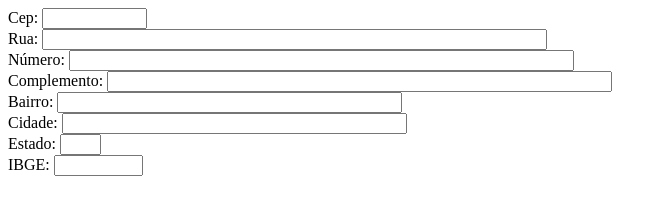
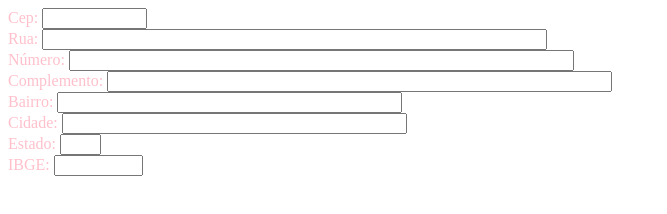
Before and after one commit to ArturSaade/jsonViaCep, a plain HTML site: page index.html in a window 1280 px wide. Shown: the whole page, without its empty margins (0-667 px from the left). Drawn offline with Linux system fonts and the light colour scheme.

Commit message:
Update index.html

```diff
--- a/index.html
+++ b/index.html
@@ -2,7 +2,12 @@
     <head>
     <title>ViaCEP Webservice</title>
     <meta http-equiv="Content-Type" content="text/html; charset=utf-8" />
-
+    <style>
+        /*Digite o css abaixo dentro dessa tag style*/
+        label{
+            color: pink;
+        }
+    </style>
     <!-- Adicionando Javascript -->
     <script>
 
```
